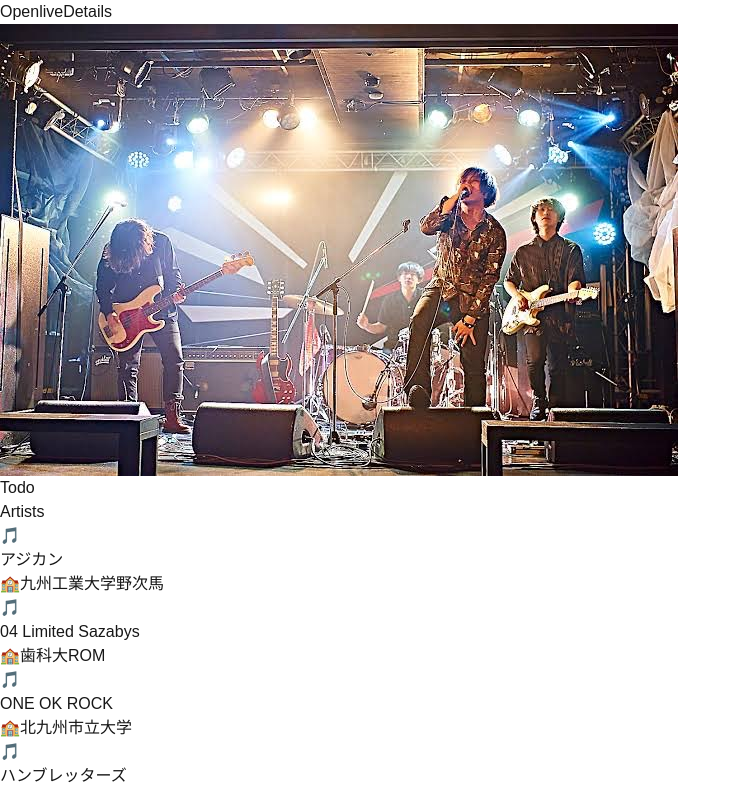
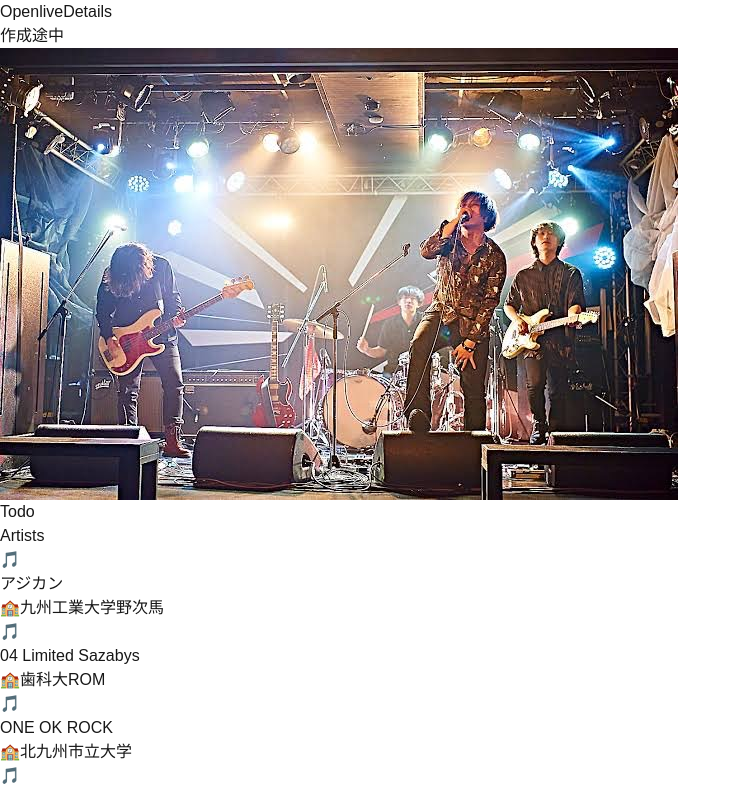
Before and after one commit to uta-s-dao/OpenLive, a Next.js app: page / in a window 1280 px wide. Shown: the top 789 px of the page, without its empty margins (0-741 px from the left). Built offline with nearby package versions, Linux system fonts and the light colour scheme.

Commit message:
update page.tsx

```diff
--- a/src/app/page.tsx
+++ b/src/app/page.tsx
@@ -6,7 +6,7 @@ import ArtistsList from "./components/ArtistsList"
 export default function Home() {
   return (
     <div>
-
+      <h1>作成途中</h1>
       <Image src={Live} alt='Live picture' className='' />
       <Link
         className='text-blue-700 underline text-4xl hover:bg-sky-200'
```
